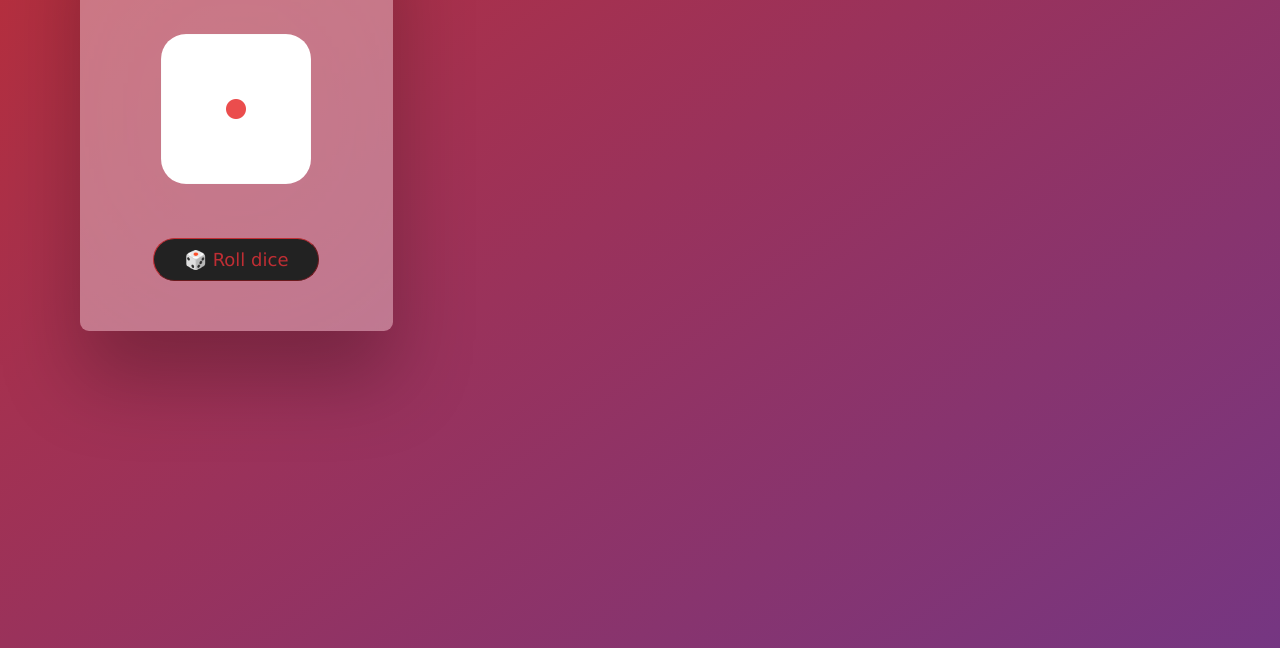
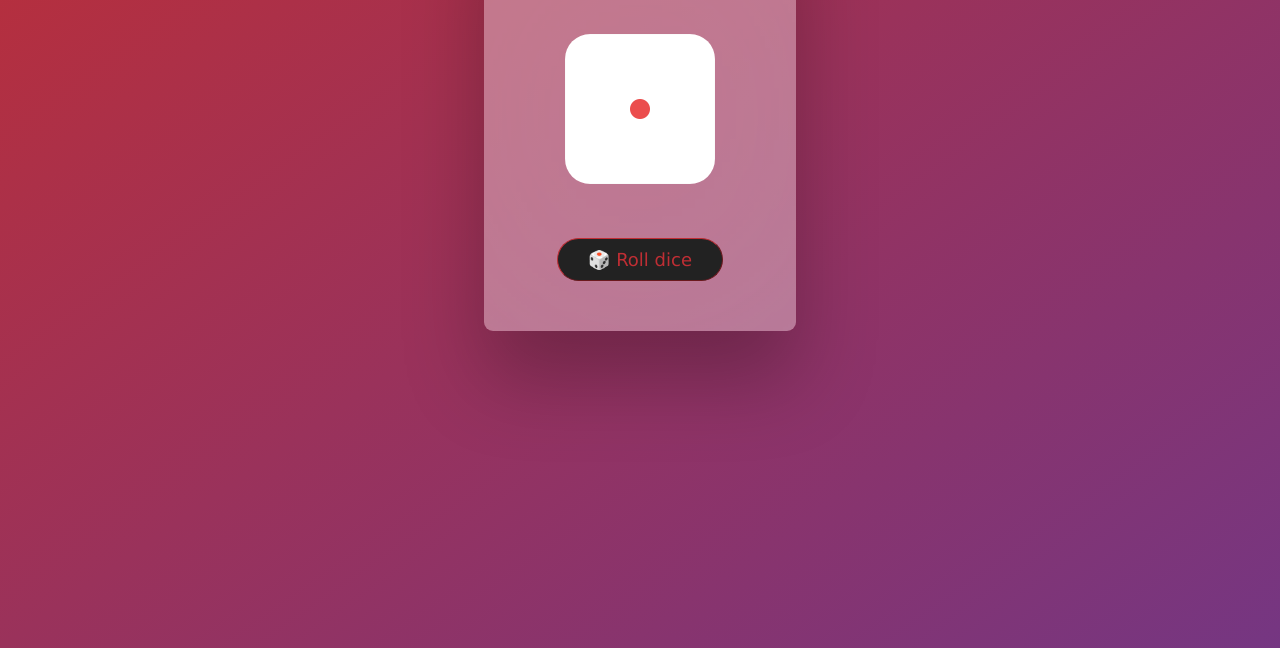
Before and after one commit to adnan1710/PortableDice, a plain HTML site: page index.html in a window 1280 px wide. Shown: the part 254-902 px from the top of the page. Drawn offline with Linux system fonts and the light colour scheme.

Commit message:
Adjusted positioning

```diff
--- a/style/style.css
+++ b/style/style.css
@@ -5,15 +5,15 @@
 
 main {
     position: relative;
-    /* width: 100rem;
-    height: 60rem; */
     background-color: rgba(255, 255, 255, 0.35);
     backdrop-filter: blur(200px);
     filter: blur();
     box-shadow: 0 3rem 5rem rgba(0, 0, 0, 0.25);
     border-radius: 9px;
     overflow: hidden;
-    margin: 150px 80px;
+    margin-top: 150px;
+    margin-left: auto;
+    margin-right: auto;
     padding: 50px;
     width: max-content;
 }
```
